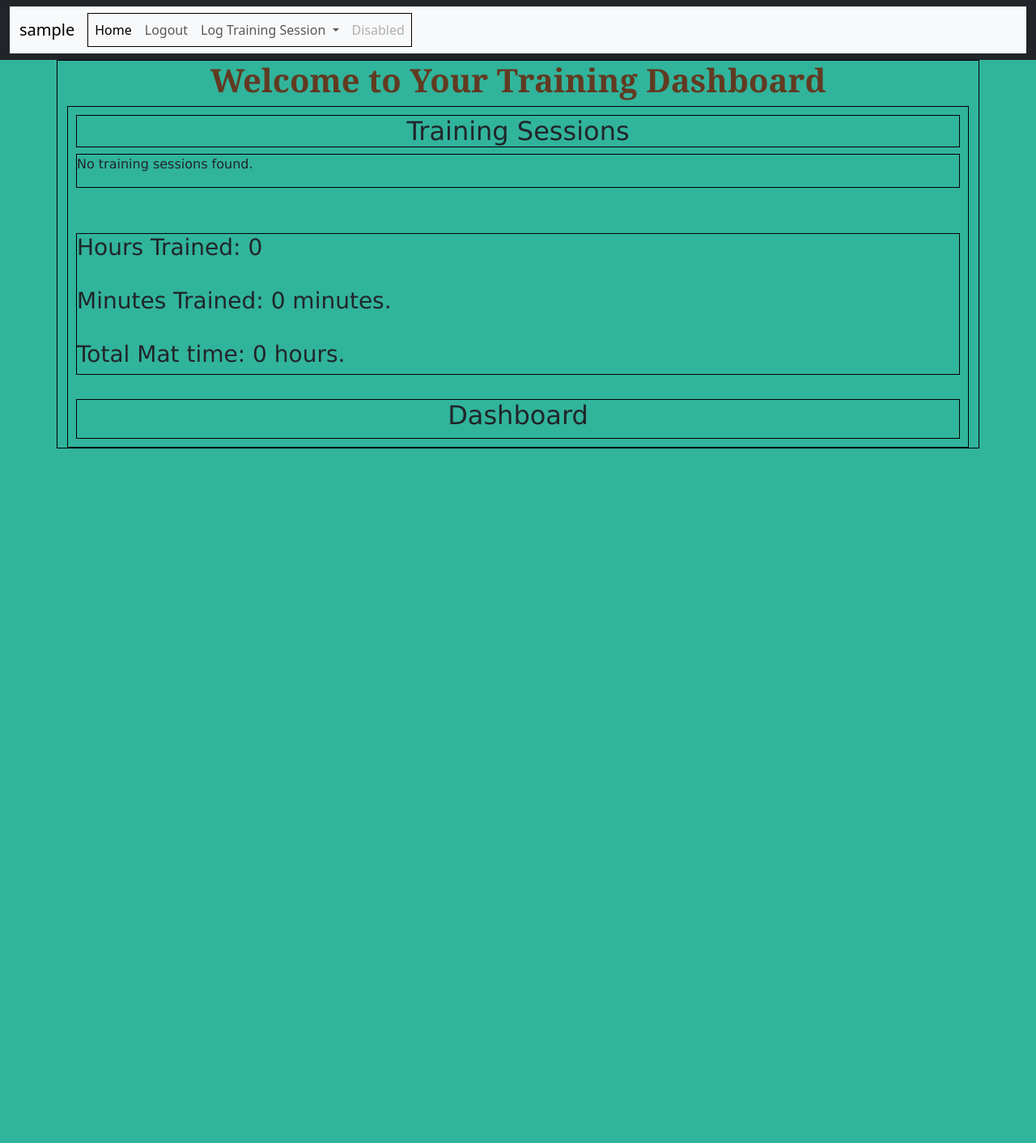
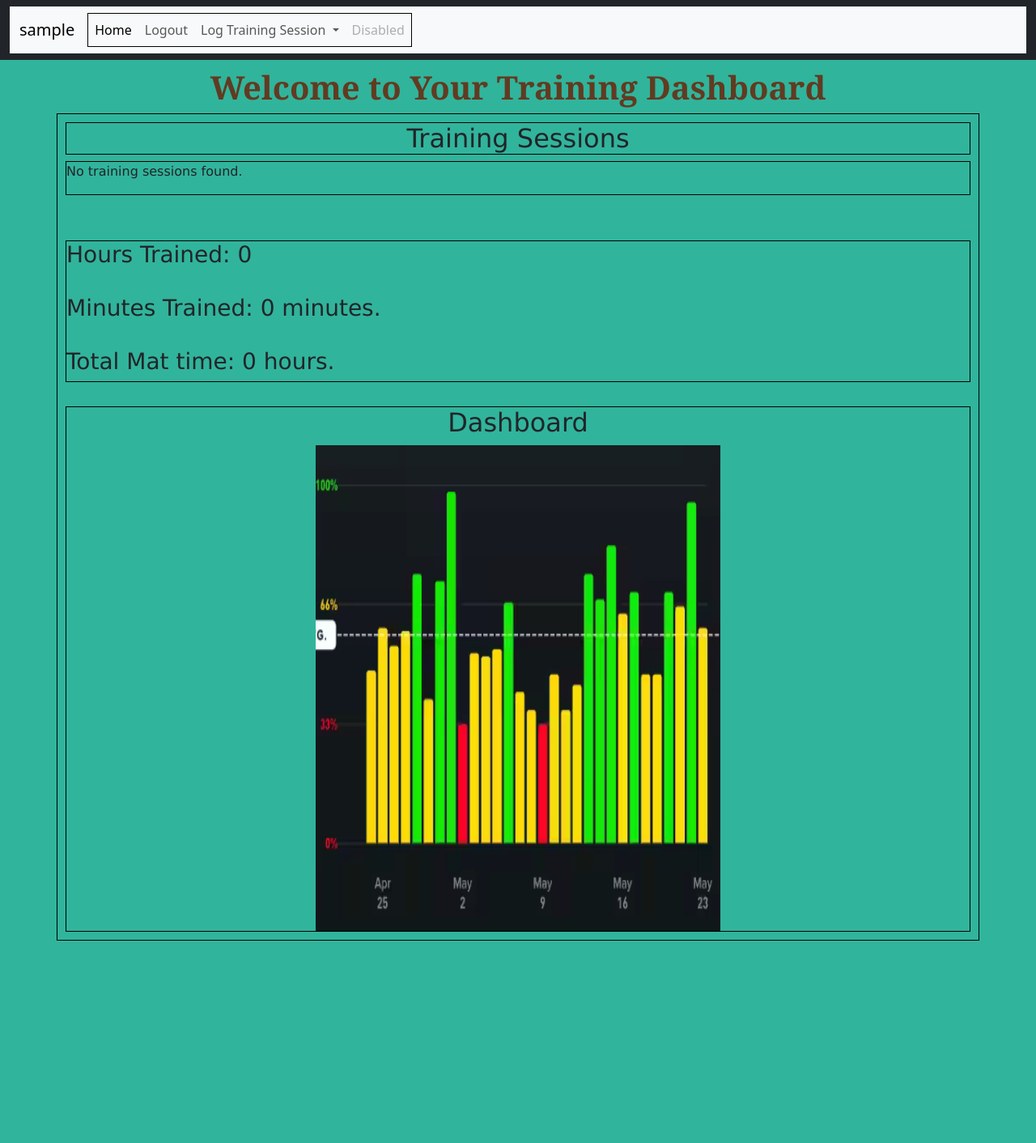
Before and after one commit to Ramanujiggy/Journada, a Django app: page /users/dashboard/ in a window 1280 px wide. Shown: the top 1412 px of the page at 81% size. Before the commit the page ends 554 px from the top, so only its background shows below. Run offline with Django 5.2, Linux system fonts and the light colour scheme; the visitor is signed in with stand-in values (Sample User, id 1); some libraries are stand-ins or nearby versions.

Commit message:
adding dummy graph

```diff
--- a/static/css/main.css
+++ b/static/css/main.css
@@ -6,8 +6,9 @@ body {
 }
 
 #main-body-block {
-    border: 1px solid #000000;
     justify-content: space-between;
+    padding: 10px 0;
+
 
 }
 
--- a/templates/view_training_logs.html
+++ b/templates/view_training_logs.html
@@ -36,6 +36,9 @@
                           {{ session.hours_trained }} Hours and {{ session.minutes_trained }} min.
                           Type: {{ session.grappling_type }}
                           <!-- Add more session details as needed -->
+                          <div class="form-group" id="form-btn-submit-time">
+                            <button type="edit" class="btn btn-primary">Submit</button>
+                         </div>
                       </li>
                   {% empty %}
                       <p>No training sessions found.</p>
@@ -56,6 +59,9 @@
           {% comment %} Column 3 {% endcomment %}
           <div class="display-dashboard" id="weekly-training">
             <h2>Dashboard</h2>
+            <div class="display-dashboard" id="display-graph">
+              <img src="{% static 'images/testgraph.png' %}"alt="Weekly Training" width="500" height="600">
+            </div>
           </div>
 
 
```
Also changed, not shown: static/images/testgraph.png (added).
